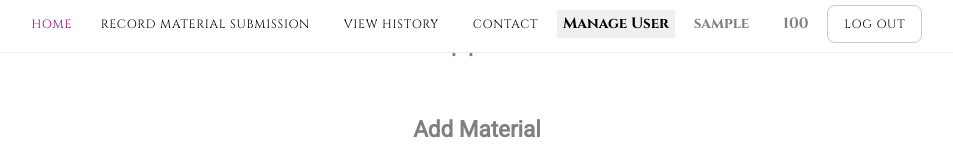
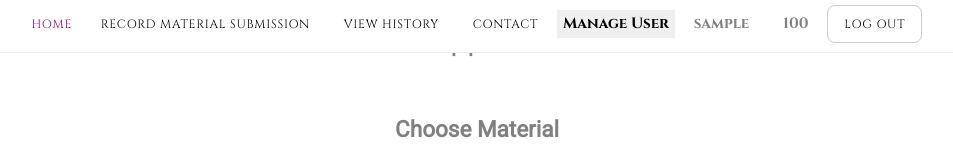
Before and after one commit to gupi125/Earthprotectors, a PHP site: page /addMaterial.php in a window 1280 px wide. Shown: the part 180-331 px from the top of the page, without its empty margins (163-1116 px from the left). Run offline with PHP 8.4, Linux system fonts and the light colour scheme; the visitor is signed in with stand-in values (Sample User, id 1); data that the repository does not hold is empty; some web fonts are replaced.

Commit message:
edit asm2 after presentation
xinyi! use this one to start asm3

```diff
--- a/LoginandRegister.php
+++ b/LoginandRegister.php
@@ -78,7 +78,7 @@ session_start();
 </div>
 
 
-<div class="logincss2">
+<div class="logincss1">
 	<div id="adminloginform" class="adminborder" style="display:none">
 	<h1>Login</h1>
 	<p>Login as:</p>
--- a/addMaterial.php
+++ b/addMaterial.php
@@ -159,7 +159,7 @@ table th{
                   <div class="dropdown-content">
                   <a href="userprofileC.php?username=<?php echo $_SESSION['username'] ?>">View Profile</a>
                     <a href="editprofileViewC.php?username=<?php echo $_SESSION['username'] ?>">Edit Profile</a>
-                    <a href="addMaterial.php">Add Material</a>
+                    <a href="addMaterial.php">Choose Material</a>
                     <a href="addedMaterial.php">Added Material</a>
                   </div>
                 </div></li>
@@ -242,7 +242,7 @@ table th{
 					}
         }
 
-        echo '<h4><b>Add Material</b></h4>';
+        echo '<h4><b>Choose Material</b></h4>';
         echo'<table width="1000">';
           echo'<thead>';
               echo'<tr>';
--- a/index2.php
+++ b/index2.php
@@ -130,7 +130,7 @@ if ($get_user->num_rows == 1)
                   <div class="dropdown-content">
                   <a href="userprofileC.php?username=<?php echo $_SESSION['username'] ?>">View Profile</a>
                     <a href="editprofileViewC.php?username=<?php echo $_SESSION['username'] ?>">Edit Profile</a>
-                    <a href="addMaterial.php">Add Material</a>
+                    <a href="addMaterial.php">Choose Material</a>
                     <a href="addedMaterial.php">Added Material</a>
                   </div>
                 </div></li>
```
